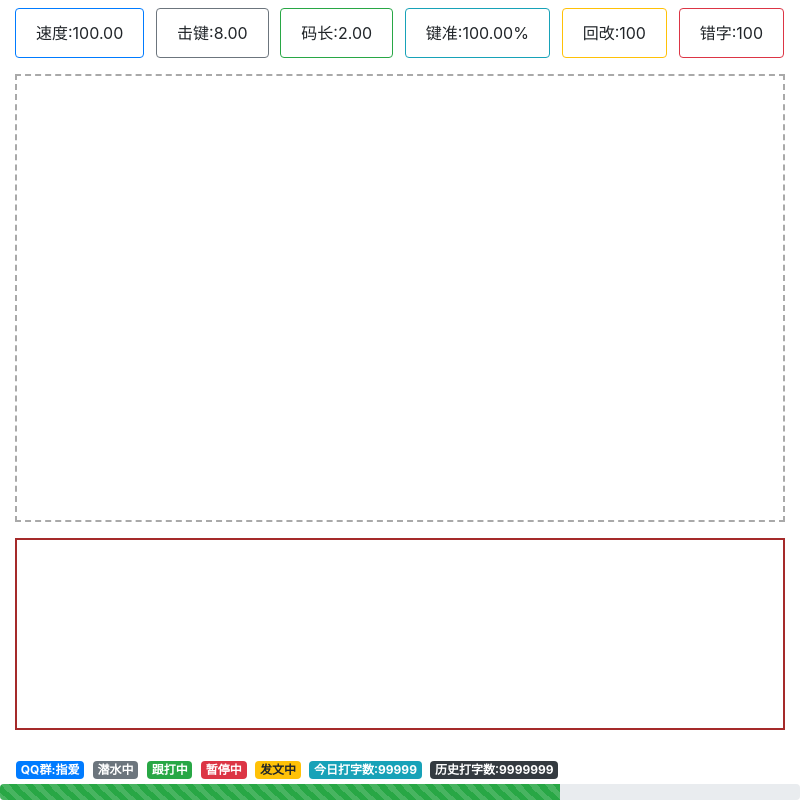
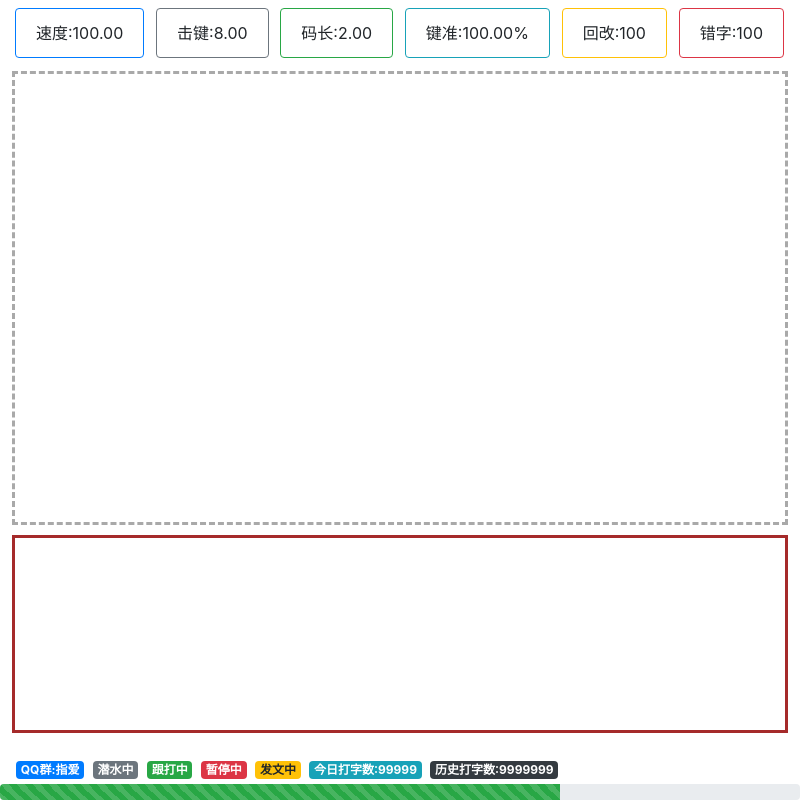
Before and after one commit to hellxz/follow-heart-typer, an Electron app: page src/index.html in a window 800 px wide. Drawn offline with nearby package versions, Linux system fonts and the light colour scheme; no server answers; a web font is replaced by a local one.

Commit message:
border转成outline

```diff
--- a/src/css/index.css
+++ b/src/css/index.css
@@ -29,14 +29,17 @@ body{
   width: 100%;
   font-size: 2rem;
   background-color: #FFFFFF;
-  border: 2px dashed darkgrey;
+  /* border: 1px dashed darkgrey; */
+  outline:darkgrey dashed medium;
+  line-break: anywhere;
 }
 #gendaqu-div{
   height: 30%;
   width: 100%;
   font-size: 2rem;
   background-color: #FFFFFF;
-  border: 2px solid brown;
+  /* border: 2px solid brown; */
+  outline:brown solid medium;
 }
 #genda{
   height: 100%;
```
